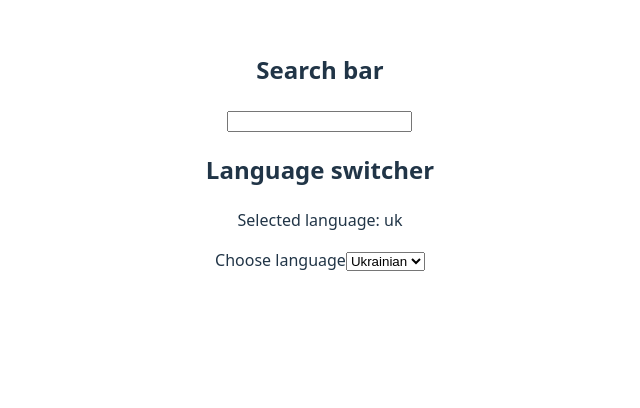
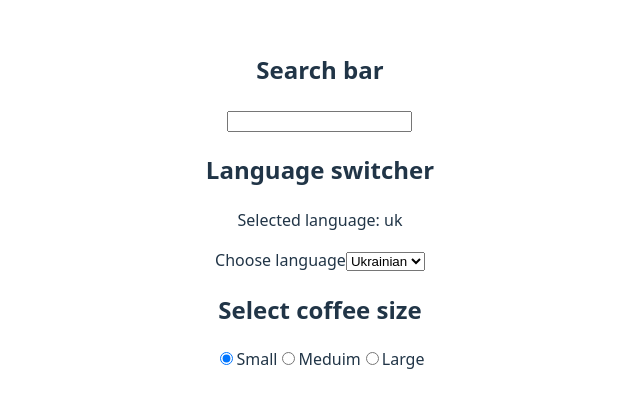
Before and after one commit to dvankevich/react-001, a React (Vite) app: page / in a window 1280 px wide. Shown: the top 408 px of the page, without its empty margins (320-960 px from the left). Built offline with nearby package versions, Linux system fonts and the light colour scheme.

Commit message:
radio buttons

```diff
--- a/src/App.jsx
+++ b/src/App.jsx
@@ -37,6 +37,12 @@ const LangSwitcher = ({ value, onSelect }) => {
 
 function App() {
   const [lang, setLang] = useState("uk");
+  const [coffeeSize, setCoffeeSize] = useState("sm");
+
+  const handleSizeChange = (evt) => {
+    setCoffeeSize(evt.target.value);
+  };
+
   return (
     <>
       <div>
@@ -48,6 +54,39 @@ function App() {
         <p>Selected language: {lang}</p>
         <LangSwitcher value={lang} onSelect={setLang} />
       </div>
+      <div>
+        <h2>Select coffee size</h2>
+        <label>
+          <input
+            type="radio"
+            name="coffeeSize"
+            value="sm"
+            checked={coffeeSize === "sm"}
+            onChange={handleSizeChange}
+          />
+          Small
+        </label>
+        <label>
+          <input
+            type="radio"
+            name="coffeeSize"
+            value="md"
+            checked={coffeeSize === "md"}
+            onChange={handleSizeChange}
+          />
+          Meduim
+        </label>
+        <label>
+          <input
+            type="radio"
+            name="coffeeSize"
+            value="lg"
+            checked={coffeeSize === "lg"}
+            onChange={handleSizeChange}
+          />
+          Large
+        </label>
+      </div>
     </>
   );
 }
```
